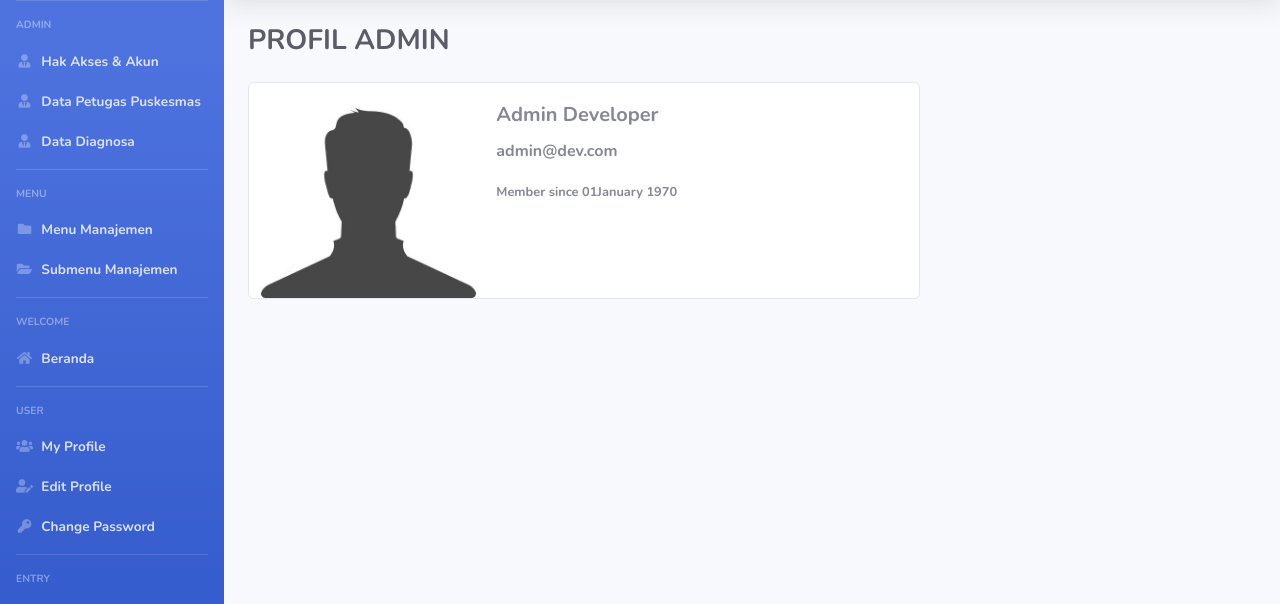
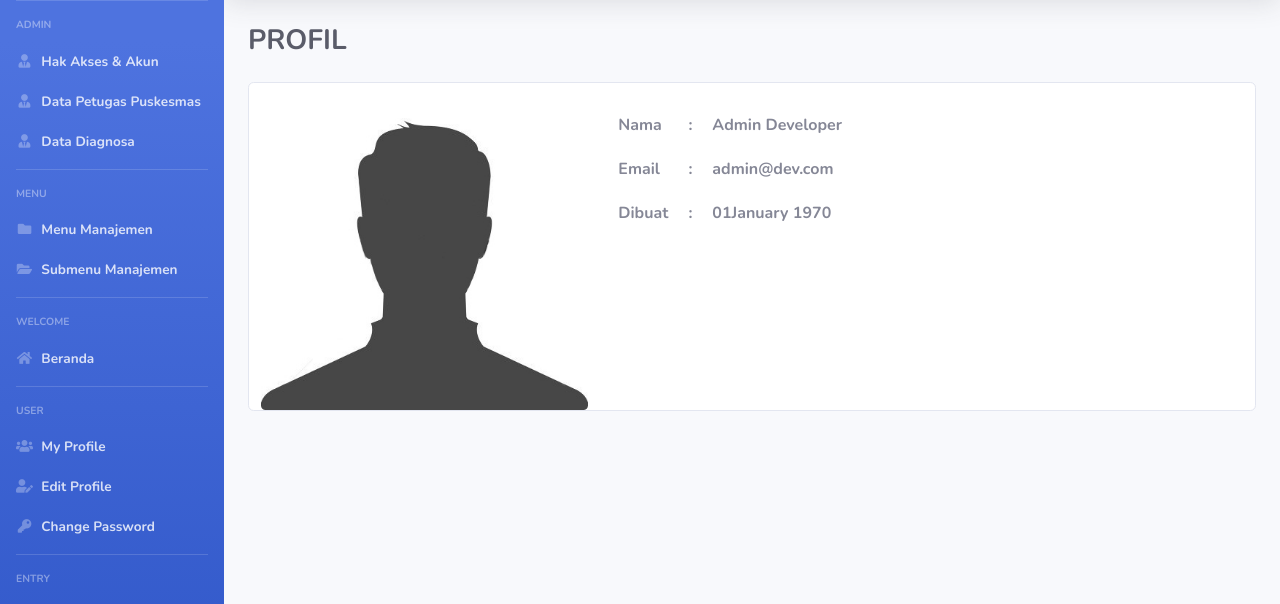
Before and after one commit to Chairulhamid/pkl-rekammedis, a CodeIgniter app: page /pkl-rekammedis/user in a window 1280 px wide. Shown: the part 70-674 px from the top of the page. Run offline with CodeIgniter, Linux system fonts and the light colour scheme; a user stored in the database is signed in; data comes from the database, SQL or seed files in the repository.

Commit message:
initial commit

```diff
--- a/application/controllers/User.php
+++ b/application/controllers/User.php
@@ -11,8 +11,9 @@ class User extends CI_Controller
 
     public function index()
     {
-        $data['title'] = 'PROFIL ADMIN';
+        $data['title'] = 'PROFIL ';
         $data['user'] = $this->db->get_where('user', ['email' => $this->session->userdata('email')])->row_array();
+
 
         $this->load->view('templates/header', $data);
         $this->load->view('templates/sidebar', $data);
@@ -67,7 +68,7 @@ class User extends CI_Controller
 
     public function ChangePassword()
     {
-        $data['title'] = 'Change Password';
+        $data['title'] = 'Ubah Password';
         $data['user'] = $this->db->get_where('user', ['email' => $this->session->userdata('email')])->row_array();
 
         $this->form_validation->set_rules('current_password', 'Current Password', 'required|trim');
--- a/application/views/admin/role-access.php
+++ b/application/views/admin/role-access.php
@@ -16,7 +16,7 @@
       <table class="table table-hover">
         <thead>
           <tr>
-            <th scope="col">#</th>
+            <th scope="col">No</th>
             <th scope="col">Menu</th>
             <th scope="col">Akses</th>
           </tr>
--- a/application/views/menu/index.php
+++ b/application/views/menu/index.php
@@ -5,7 +5,7 @@
   <h1 class="h3 mb-4 text-gray-800"><?= $title; ?></h1>
 
   <div class="row ">
-    <div class="col-lg-7">
+    <div class="col-lg-12">
       <!-- hasil sukses -->
       <?= $this->session->flashdata('message'); ?>
 
@@ -15,7 +15,7 @@
       <table class="table table-hover border text-center">
         <thead>
           <tr>
-            <th scope="col">#</th>
+            <th scope="col">No</th>
             <th scope="col">Menu</th>
             <th scope="col">Action</th>
           </tr>
--- a/application/views/menu/submenu.php
+++ b/application/views/menu/submenu.php
@@ -5,7 +5,7 @@
   <h1 class="h3 mb-4 text-gray-800"><?= $title; ?></h1>
 
   <div class="row">
-    <div class="col-lg-20">
+    <div class="col-lg-12">
       <?php if (validation_errors()) :  ?>
         <div class="alert alert-danger" role="alert">
           <?= validation_errors(); ?>
@@ -14,7 +14,8 @@
       <!-- hasil sukses -->
       <?= $this->session->flashdata('message'); ?>
       <a href="" class="btn btn-primary mb-3" data-toggle="modal" data-target="#newSubMenuModal"><i class="fa fa-plus"></i> Tambah Sub Menu Baru</a>
-      <table class="table table-hover border text-center">
+      <table class="table table-hover border text-center display nowrap dataTable dtr-inline  text-center "   >
+       <!-- <table class="table table-hover display nowrap dataTable dtr-inline table table-bordered table-striped text-center" id="dataTable" width="100%" cellspacing="0" style="text-align:center"> -->
         <thead>
           <tr>
             <th>No</th>
--- a/application/views/user/edit.php
+++ b/application/views/user/edit.php
@@ -6,7 +6,7 @@
 
 
     <div class="row">
-        <div class="col-lg-8">
+        <div class="col-lg-10">
 
             <?= form_open_multipart('user/edit'); ?>
             <div class="form-group row">
@@ -16,14 +16,14 @@
                 </div>
             </div>
             <div class="form-group row">
-                <label for="name" class="col-sm-2 col-form-label">Full name</label>
+                <label for="name" class="col-sm-2 col-form-label">Nama</label>
                 <div class="col-sm-10">
                     <input type="text" class="form-control" id="name" name="name" value="<?= $user['name']; ?>">
                     <?= form_error('name', '<small class="text-danger pl-3">', '</small>'); ?>
                 </div>
             </div>
             <div class="form-group row">
-                <div class="col-sm-2">Picture</div>
+                <div class="col-sm-2">Foto</div>
                 <div class="col-sm-10">
                     <div class="row">
                         <div class="col-sm-3">
--- a/application/views/user/index.php
+++ b/application/views/user/index.php
@@ -2,7 +2,7 @@
  <div class="container-fluid">
 
      <!-- Page Heading -->
-     <h1 class="h3 mb-4 text-gray-800"><?= $title; ?></h1>
+     <h1 class="h3 mb-4 text-gray-800"><b><?= $title; ?></b> </h1>
 
      <div class="row">
          <div class="col-lg-8">
@@ -12,16 +12,35 @@
          </div>
 
      </div>
-     <div class="card mb-3 col-lg-8">
+     <div class="card mb-3 col-lg-12">
          <div class="row no-gutters">
              <div class="col-md-4">
                  <img src="<?= base_url('assets/img/profile/') . $user['image']; ?>" class="card-img" alt="...">
              </div>
              <div class="col-md-8">
                  <div class="card-body">
-                     <h5 class="card-title"><?= $user['name']; ?> </h5>
-                     <p class="card-text"><?= $user['email']; ?></p>
-                     <p class="card-text"><small class="text-muted">Member since <?= date('dF Y', $user['date_created']); ?></small></p>
+
+                 <table border="0" cellpadding="10" cellspacing="0" >
+        <tr>
+            <th >Nama</th>
+            <td>:</td>
+            <td><?= $user['name']; ?></td>
+
+        </tr>
+        <tr>
+            <th>Email</th>
+            <td>:</td>
+            <td><?= $user['email']; ?></td>
+
+        </tr>
+        <tr>
+            <th>Dibuat</th>
+            <td>:</td>
+            <td><?= date('dF Y',$user['date_created']); ?></td>
+
+        </tr>
+    </table>
+
                     </div>
                 </div>
             </div>
```
Also changed, not shown: application/controllers/Admin.php (+5 -2 lines), application/views/admin/dataPetugas.php (+15 -1 lines), application/views/admin/role.php (+8 -3 lines), application/views/user/changepassword.php (+5 -5 lines). Lines whose indentation alone changed are shown as unchanged.
